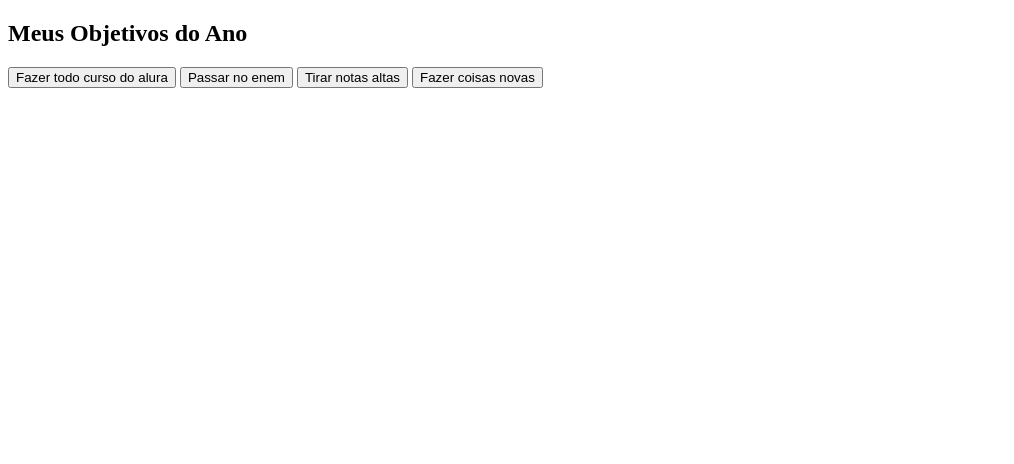
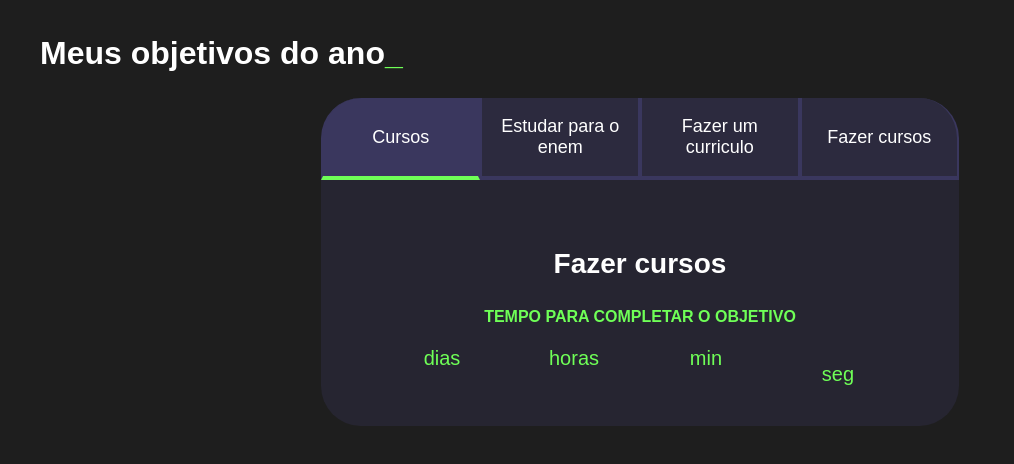
Before and after one commit to kalisonk/projetodevida_alisond, a plain HTML site: page index.html in a window 1280 px wide. Shown: the whole page, without its empty margins (0-1014 px from the left). Drawn offline with Linux system fonts and the light colour scheme.

Commit message:
projrtodeidaaa

```diff
--- a/index.html
+++ b/index.html
@@ -1,19 +1,116 @@
 <!DOCTYPE html>
-<html lang="en">
+<html lang="pt-br">
+
 <head>
 <meta charset="UTF-8">
 <meta name="viewport" content="width=device-width, initial-scale=1.0">
-    <title>Document</title>
+<title>Meus objetivos do ano</title>
+<link rel="stylesheet" href="style.css">
 </head>
+
 <body>
 <section class="conteudo-principal">
-        <h2 class="titulo-principal">Meus Objetivos do Ano</h2>
+<h2 class="titulo-principal">Meus objetivos do ano<span>_</span></h2>
+<div class="conteudo">
 <div class="botoes">
-            <button class="botao">Fazer todo curso do alura</button>
-            <button class="botao">Passar no enem</button>
-            <button class="botao">Tirar notas altas</button>
-            <button class="botao">Fazer coisas novas</button>
+<button class="botao ativo">Cursos</button>
+<button class="botao">Estudar para o enem</button>
+<button class="botao">Fazer um curriculo</button>
+<button class="botao">Fazer cursos</button>
+</div>
+<div class="abas-textos">
+<div class="aba-conteudo ativo">
+<h3 class="aba-conteudo-titulo-principal">Fazer cursos</h3>
+<h4 class="aba-conteudo-titulo-secundario">Tempo para completar o objetivo</h4>
+<div class="contador">
+<div class="contador-digito">
+<p class="contador-digito-numero" id="dias0"></p>
+<p class="contador-digito-texto">dias</p>
+</div>
+<div class="contador-digito">
+<p class="contador-digito-numero" id="horas0"></p>
+<p class="contador-digito-texto">horas</p>
+</div>
+<div class="contador-digito">
+<p class="contador-digito-numero" id="min0"></p>
+<p class="contador-digito-texto">min</p>
+</div>
+<div class="contador-digito">
+<p class="contador-digito-nummate.ioero" id="seg0"></p>
+<p class="contador-digito-texto">seg</p>
+</div>
+</div>
+</div>
+<div class="aba-conteudo">
+<h3 class="aba-conteudo-titulo-principal">Criar 5 projetos em Javascript</h3>
+<h4 class="aba-conteudo-titulo-secundario">Tempo para completar o objetivo</h4>
+<div class="contador">
+<div class="contador-digito">
+<p class="contador-digito-numero" id="dias1"></p>
+<p class="contador-digito-texto">dias</p>
+</div>
+<div class="contador-digito">
+<p class="contador-digito-numero" id="horas1"></p>
+<p class="contador-digito-texto">horas</p>
+</div>
+<div class="contador-digito">
+<p class="contador-digito-numero" id="min1"></p>
+<p class="contador-digito-texmate.ioto">min</p>
+</div>
+<div class="contador-digito">
+<p class="contador-digito-numero" id="seg1"></p>
+<p class="contador-digito-texto">seg</p>
+</div>
+</div>
+</div>
+<div class="aba-conteudo">
+<h3 class="aba-conteudo-titulo-principal">Criar um portfolio com os meus 3 melhores projetos</h3>
+<h4 class="aba-conteudo-titulo-secundario">Tempo para completar o objetivo</h4>
+<div class="contador">
+<div class="contador-digito">
+<p class="contador-digito-numero" id="dias2"></p>
+<p class="contador-digito-texto">dias</p>
+</div>
+<div class="contador-digito">
+<p class="contador-digito-numero" id="horas2"></p>
+<p class="contador-digito-texto">horas</p>
+</div>
+<div class="contador-digito">
+<p class="contador-digito-numero" id="min2"></p>
+<p class="contador-digito-texto">min</p>
+</div>
+<div class="contador-digito">
+<p class="contador-digito-numero" id="seg2"></p>
+<p class="contador-digito-texto">seg</p>
+</div>
+</div>
+</div>
+<div class="aba-conteudo">
+<h3 class="aba-conteudo-titulo-principal">Atualizar meu curriculo com os certificados da Alura</h3>
+<h4 class="aba-conteudo-titulo-secundario">Tempo para completar o objetivo</h4>
+<div class="contador">
+<div class="contador-digito">
+<p class="contador-digito-numero" id="dias3"></p>
+<p class="contador-digito-texto">dias</p>
+</div>
+<div class="contador-digito">
+<p class="contador-digito-numero" id="horas3"></p>
+<p class="contador-digito-texto">horas</p>
+</div>
+<div class="contador-digito">
+<p class="contador-digito-numero" id="min3"></p>
+<p class="contador-digito-texto">min</p>
+</div>
+<div class="contador-digito">
+<p class="contador-digito-numero" id="seg3"></p>
+<p class="contador-digito-texto">seg</p>
+</div>
+</div>
+</div>
+</div>
 </div>
 </section>
+<script src="main.js"></script>
 </body>
+
 </html>
--- a/style.css
+++ b/style.css
@@ -1,16 +1,126 @@
-@import url('https://fonts.googleapis.com/css2?family=Chakra+Petch:wght@400;700&display=swap');
-
-:root{
-    --cor-de-fundo:  #1E1E1E;
+:root {
+    --cor-de-fundo: #1E1E1E;
     --verde: #6FFF57;
     --branco: #FFFFFF;
     --botao-ativo: #3A375E;
     --botao-inativo: rgba(58, 55, 94, 0.5);
-    --texto-fundo: rgba(58,55 94, 0.3);
-}
+    --texto-fundo: rgba(58, 55, 94, 0.3);
+    }
 
-body{
+    body {
     background-color: var(--cor-de-fundo);
     color: var(--branco);
     font-family: 'Chakra Petch', sans-serif;
-}
+    }
+
+
+    .conteudo-principal {
+    display: flex;
+    flex-direction: column;
+    justify-content: center;
+    align-items: center;
+    max-width: 1200px;
+    width: 100%;
+    margin: 0 auto;
+    }
+
+    .titulo-principal {
+    text-align: left;
+    width: 100%;
+    font-size: 32px;
+    }
+
+    .titulo-principal span {
+    color: var(--verde);
+    }
+
+
+    .botao {
+    font-family: 'Chakra Petch', sans-serif;
+    background-color: var(--botao-inativo);
+    color: var(--branco);
+    display: flex;
+    justify-content: center;
+    padding: 1em;
+    font-size: 18px;
+    align-items: center;
+    width: 100%;
+    border-bottom: 4px solid var(--botao-ativo);
+    border-left: 2px solid var(--botao-ativo);
+    border-right: 2px solid var(--botao-ativo);
+    border-top: none;
+    }
+
+    .botao:first-child {
+    border-radius: 40px 40px 0 0;
+    }
+
+    .botoes {
+    display: block;
+    }
+
+    .botao.ativo{
+    background-color: var(--botao-ativo);
+    border-bottom: 4px solid var(--verde);
+    }
+
+    .abas-textos{
+    background-color: var(--texto-fundo);
+    padding: 40px;
+    border-radius: 0 0 40px 40px;
+    }
+    .aba-conteudo.ativo{
+    display:block;
+    }
+
+    .aba-conteudo{
+    display: none;
+    }
+
+    .aba-conteudo-titulo-principal{
+    font-size: 28px;
+    text-align: center;
+    }
+    .aba-conteudo-titulo-secundario{
+    text-align: center;
+    color: var(--verde);
+    text-transform: uppercase;
+    }
+
+    .contador{
+    display:flex;
+    justify-content: center;
+    flex-wrap: wrap;
+    }
+    .contador-digito{
+    padding: 0 16px;
+    text-align: center;
+    min-width: 100px;
+    }
+
+    .contador-digito-numero{
+    font-size: 80px;
+    margin: 0;
+
+    }
+
+    .contador-digito-texto{
+    color: var(--verde);
+    font-size: 20px;
+    margin: 0;
+
+    }
+
+    @media screen and (min-width: 768px) {
+    .botoes {
+    display: flex;
+    }
+
+    .botao:first-child {
+    border-radius: 40px 0 0 0;
+    }
+
+    .botao:last-child {
+    border-radius: 0 40px 0 0;
+    }
+    }
```
Lines whose indentation alone changed are shown as unchanged.
